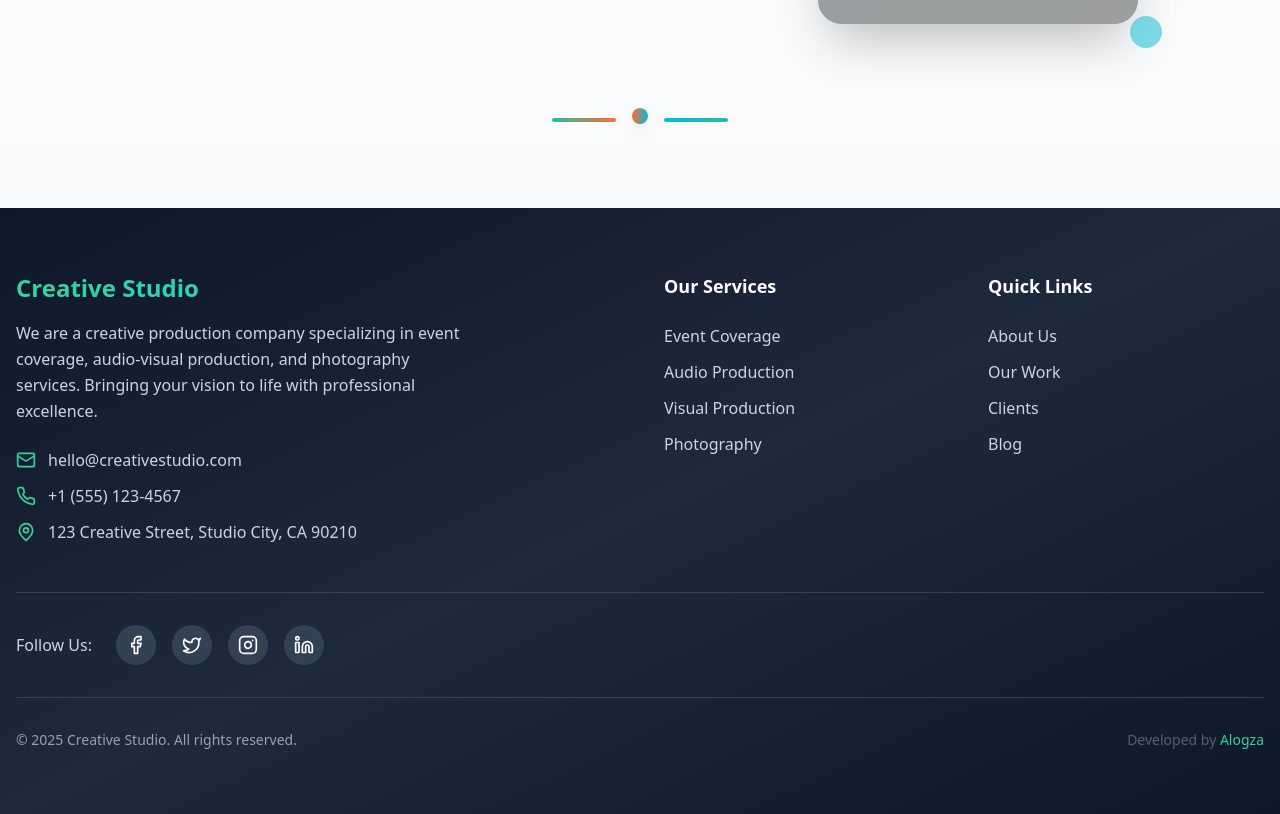
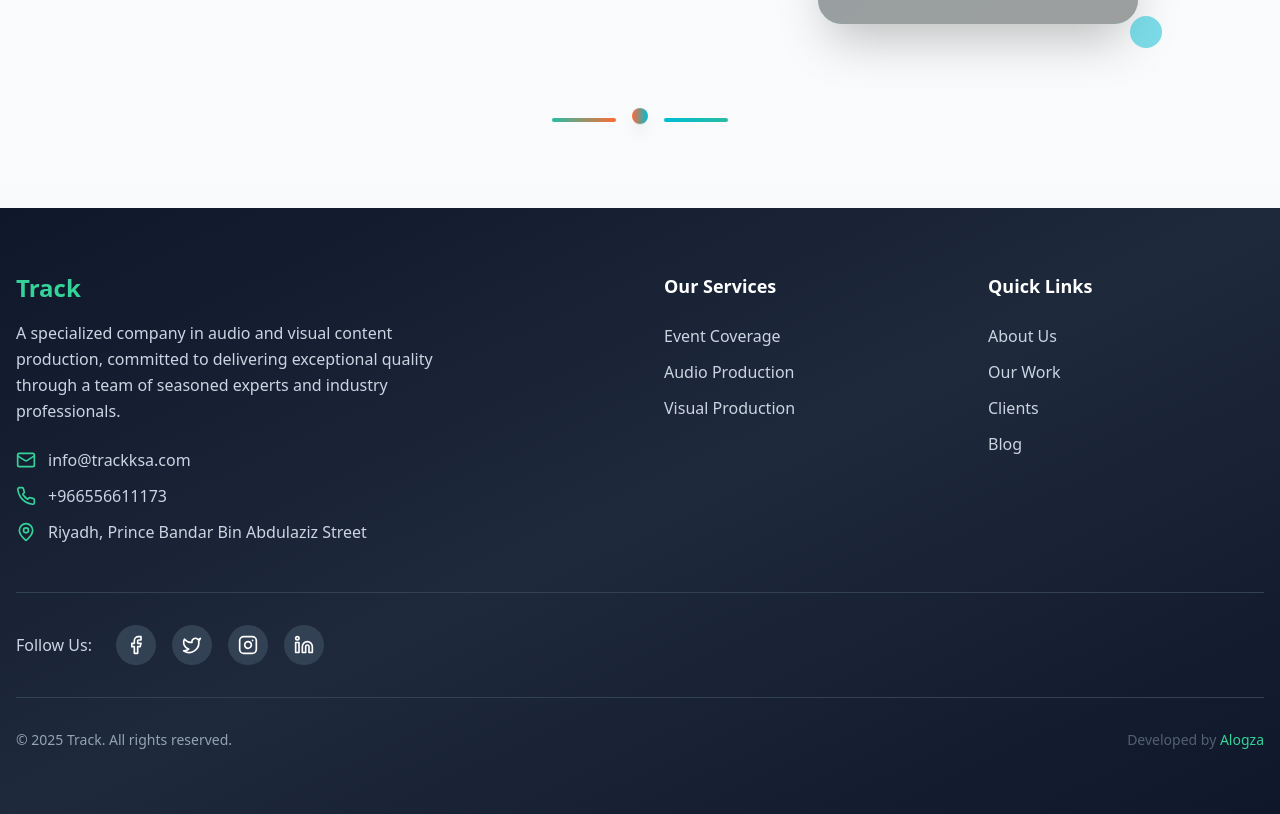
Before and after one commit to trackksa/track-website2, a Next.js app: page /about in a window 1280 px wide. Shown: the part 2060-2874 px from the top of the page. Built offline with nearby package versions, Linux system fonts and the light colour scheme; grey boxes are pictures that could not be loaded.

Commit message:
Footer update - Hasan

```diff
--- a/app/i18n.ts
+++ b/app/i18n.ts
@@ -394,19 +394,18 @@ export const content = {
     }
   },
   footer: {
-  companyName: "Creative Studio",
-  description: "We are a creative production company specializing in event coverage, audio-visual production, and photography services. Bringing your vision to life with professional excellence.",
+  companyName: "Track",
+  description: "A specialized company in audio and visual content production, committed to delivering exceptional quality through a team of seasoned experts and industry professionals.",
   contact: {
-    email: "hello@creativestudio.com",
-    phone: "+1 (555) 123-4567",
-    address: "123 Creative Street, Studio City, CA 90210"
+    email: "info@trackksa.com",
+    phone: "+966556611173",
+    address: "Riyadh, Prince Bandar Bin Abdulaziz Street"
   },
   servicesTitle: "Our Services",
   services: {
     event: "Event Coverage",
     audio: "Audio Production",
     visual: "Visual Production",
-    photo: "Photography"
   },
   quickLinksTitle: "Quick Links",
   quickLinks: {
@@ -815,19 +814,18 @@ export const content = {
     }
   },
   footer: {
-  companyName: "ستوديو الإبداع",
-  description: "نحن شركة إنتاج إبداعية متخصصة في تغطية الفعاليات، والإنتاج السمعي البصري، وخدمات التصوير الفوتوغرافي. نجعل رؤيتك تنبض بالحياة باحترافية عالية.",
+  companyName: "تراك",
+  description: "شركة متخصصة في إنتاج المحتوى المرئي والمسموع بمعايير احترافية من خبراء وتخصصين في المجال الفني.",
   contact: {
-    email: "hello@creativestudio.com",
-    phone: "+1 (555) 123-4567",
-    address: "123 شارع الإبداع، ستوديو سيتي، كاليفورنيا 90210"
+    email: "info@trackksa.com",
+    phone: "+966556611173",
+    address: "الرياض، شارع الأمير بندر بن عبدالعزيز"
   },
   servicesTitle: "خدماتنا",
   services: {
     event: "تغطية الفعاليات",
     audio: "إنتاج صوتي",
     visual: "إنتاج مرئي",
-    photo: "تصوير فوتوغرافي"
   },
   quickLinksTitle: "روابط سريعة",
   quickLinks: {
--- a/components/footer.tsx
+++ b/components/footer.tsx
@@ -15,11 +15,12 @@ import { useLanguage } from "@/app/context/LanguageContext";
 const Footer = () => {
   const { language } = useLanguage();
   const t = content[language];
+  const isArabic = language === "ar";
+
   const services = [
     { name: t.footer.services.event, href: "#services" },
     { name: t.footer.services.audio, href: "#services" },
     { name: t.footer.services.visual, href: "#services" },
-    { name: t.footer.services.photo, href: "#services" },
   ];
 
   const quickLinks = [
@@ -37,13 +38,16 @@ const Footer = () => {
   ];
 
   return (
-    <footer className="bg-gradient-to-br from-slate-900 via-slate-800 to-slate-900 text-white">
+    <footer
+      dir={isArabic ? "rtl" : "ltr"}
+      className="bg-gradient-to-br from-slate-900 via-slate-800 to-slate-900 text-white"
+    >
       <div className="container mx-auto px-4 py-16">
         <div className="grid grid-cols-1 md:grid-cols-2 lg:grid-cols-4 gap-8 lg:gap-12">
           {/* Company Info */}
           <div className="lg:col-span-2">
             <div className="mb-6">
-              <h3 className="text-2xl font-bold bg-gradient-to-r from-emerald-400 to-cyan-400 bg-clip-text text-transparent mb-4">
+              <h3 className="text-2xl font-bold bg-gradient-to-r from-emerald-400 to-emerald-400 bg-clip-text text-transparent mb-4">
                 {t.footer.companyName}
               </h3>
               <p className="text-slate-300 leading-relaxed mb-6 max-w-md">
@@ -78,7 +82,9 @@ const Footer = () => {
                 <li key={index}>
                   <Link
                     href={service.href}
-                    className="text-slate-300 hover:text-emerald-400 transition-colors duration-200 hover:translate-x-1 transform inline-block"
+                    className={`text-slate-300 hover:text-emerald-400 transition-colors duration-200 transform inline-block ${
+                      isArabic ? "hover:-translate-x-1" : "hover:translate-x-1"
+                    }`}
                   >
                     {service.name}
                   </Link>
@@ -97,7 +103,9 @@ const Footer = () => {
                 <li key={index}>
                   <Link
                     href={link.href}
-                    className="text-slate-300 hover:text-emerald-400 transition-colors duration-200 hover:translate-x-1 transform inline-block"
+                    className={`text-slate-300 hover:text-emerald-400 transition-colors duration-200 transform inline-block ${
+                      isArabic ? "hover:-translate-x-1" : "hover:translate-x-1"
+                    }`}
                   >
                     {link.name}
                   </Link>
@@ -109,9 +117,15 @@ const Footer = () => {
 
         {/* Social Media & Newsletter */}
         <div className="mt-12 pt-8 border-t border-slate-700">
-          <div className="flex flex-col md:flex-row justify-between items-center gap-6">
+          <div
+            className={`flex flex-col md:flex-row justify-between items-center gap-6 ${
+              isArabic ? "md:flex-row-reverse" : ""
+            }`}
+          >
             <div className="flex items-center gap-6">
-              <span className="text-slate-300 font-medium">Follow Us:</span>
+              <span className="text-slate-300 font-medium">
+                {isArabic ? "تابعنا على:" : "Follow Us:"}
+              </span>
               <div className="flex gap-4">
                 {socialLinks.map((social, index) => {
                   const Icon = social.icon;
@@ -133,13 +147,17 @@ const Footer = () => {
 
         {/* Bottom Footer */}
         <div className="mt-8 pt-8 border-t border-slate-700">
-          <div className="flex flex-col md:flex-row justify-between items-center gap-4">
+          <div
+            className={`flex flex-col md:flex-row justify-between items-center gap-4 ${
+              isArabic ? "md:flex-row-reverse text-right" : ""
+            }`}
+          >
             <p className="text-slate-400 text-sm">
-              © {new Date().getFullYear()} {t.footer.companyName}. All rights
-              reserved.
+              © {new Date().getFullYear()} {t.footer.companyName}.{" "}
+              {isArabic ? "جميع الحقوق محفوظة." : "All rights reserved."}
             </p>
-            <p className="text-slate-400/50 text-sm text-center md:text-right">
-              Developed by{" "}
+            <p className="text-slate-400/50 text-sm">
+              {isArabic ? "تم التطوير بواسطة" : "Developed by"}{" "}
               <Link
                 href="https://www.alogza.com"
                 target="_blank"
@@ -147,7 +165,7 @@ const Footer = () => {
                 className="text-emerald-400 hover:underline"
               >
                 Alogza
-              </Link>{" "}
+              </Link>
             </p>
           </div>
         </div>
```
